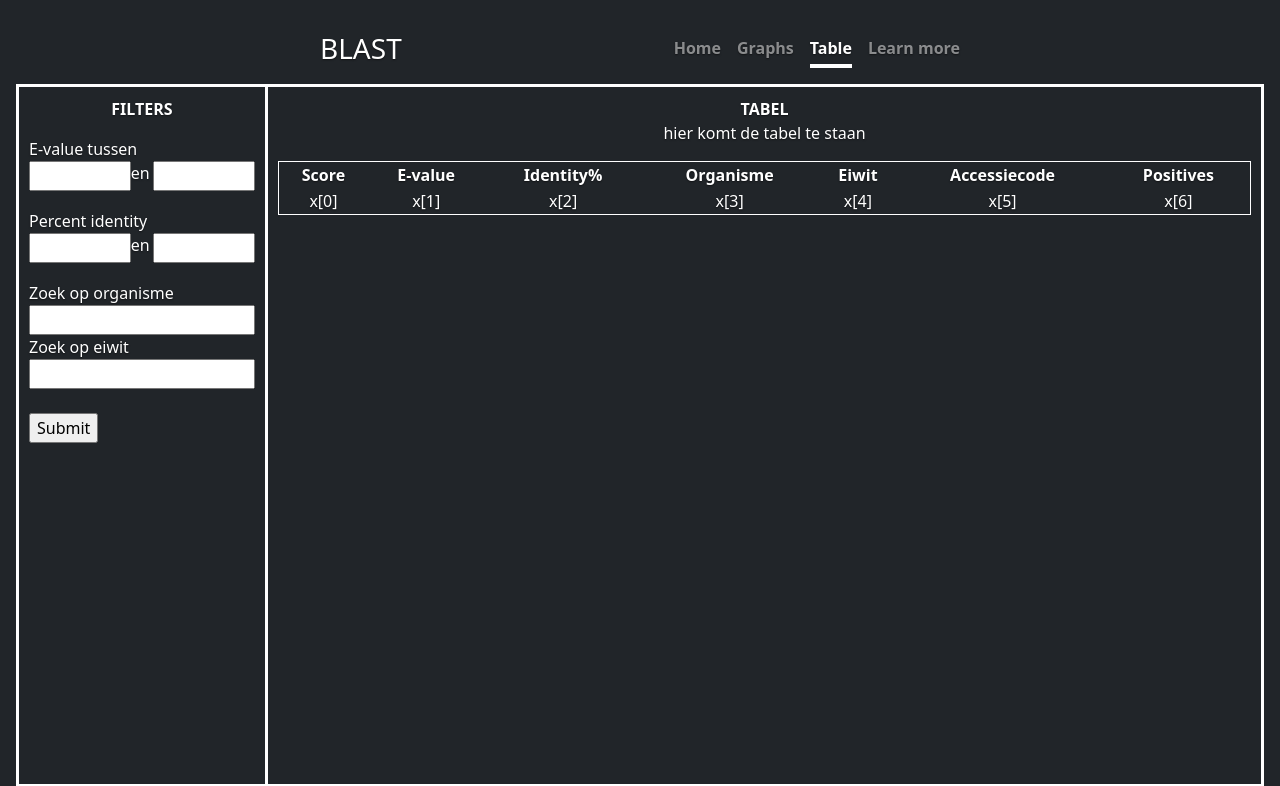
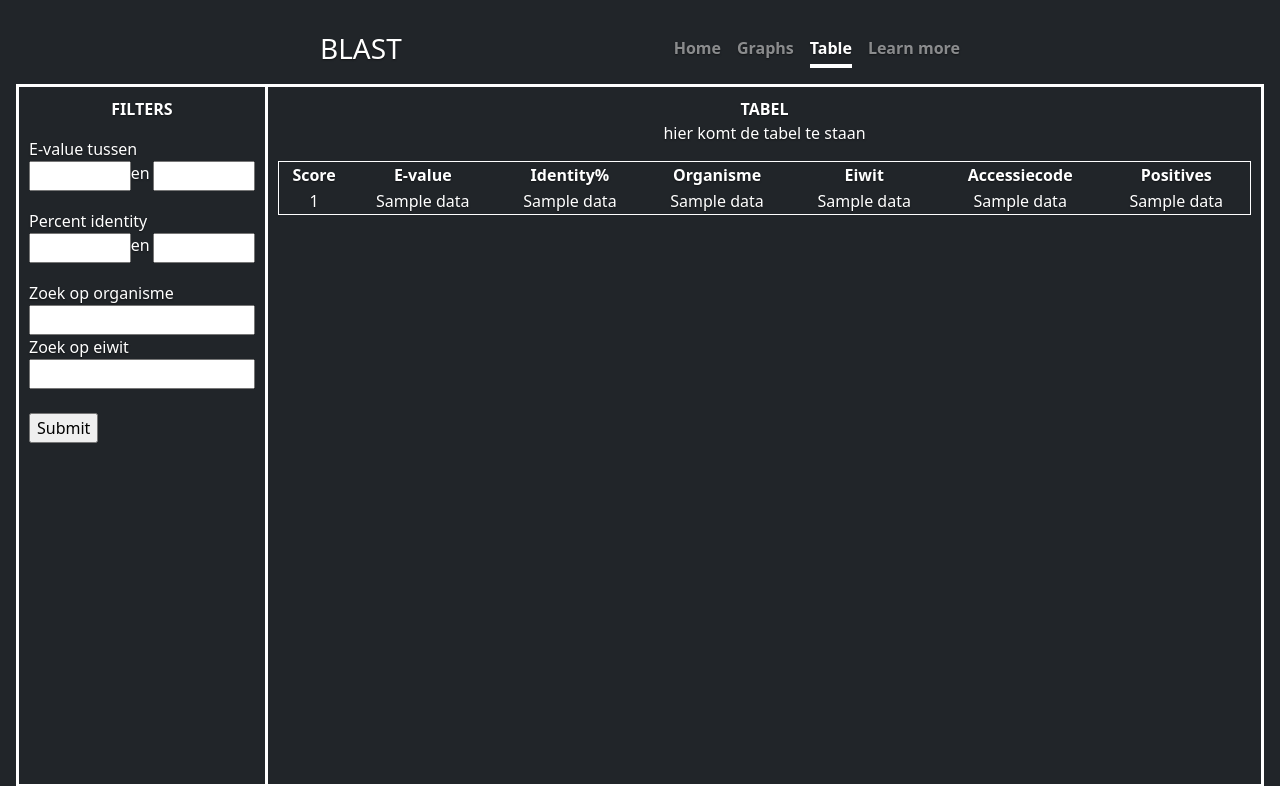
Before and after one commit to NickPolderHAN/Periode_4_project, a Flask app: template templates/table.html in a window 1280 px wide. Shown: the top 786 px of the page. Run offline with Flask 2, Linux system fonts and the light colour scheme; the template is opened without the code that fills it: most values are stand-ins (such as "Sample title", 1, 10 or a date in 2020).

Commit message:
jinja variabelen opnieuw toegevoegd.

```diff
--- a/templates/table.html
+++ b/templates/table.html
@@ -84,13 +84,13 @@
                     </tr>
                     {% for x in data %}
                     <tr>
-                        <td>x[0]</td>
-                        <td>x[1]</td>
-                        <td>x[2]</td>
-                        <td>x[3]</td>
-                        <td>x[4]</td>
-                        <td>x[5]</td>
-                        <td>x[6]</td>
+                        <td>{{x[0]}}</td>
+                        <td>{{x[1]}}</td>
+                        <td>{{x[2]}}</td>
+                        <td>{{x[3]}}</td>
+                        <td>{{x[4]}}</td>
+                        <td>{{x[5]}}</td>
+                        <td>{{x[6]}}</td>
                     </tr>
                     {% endfor %}
                 </table>
```
